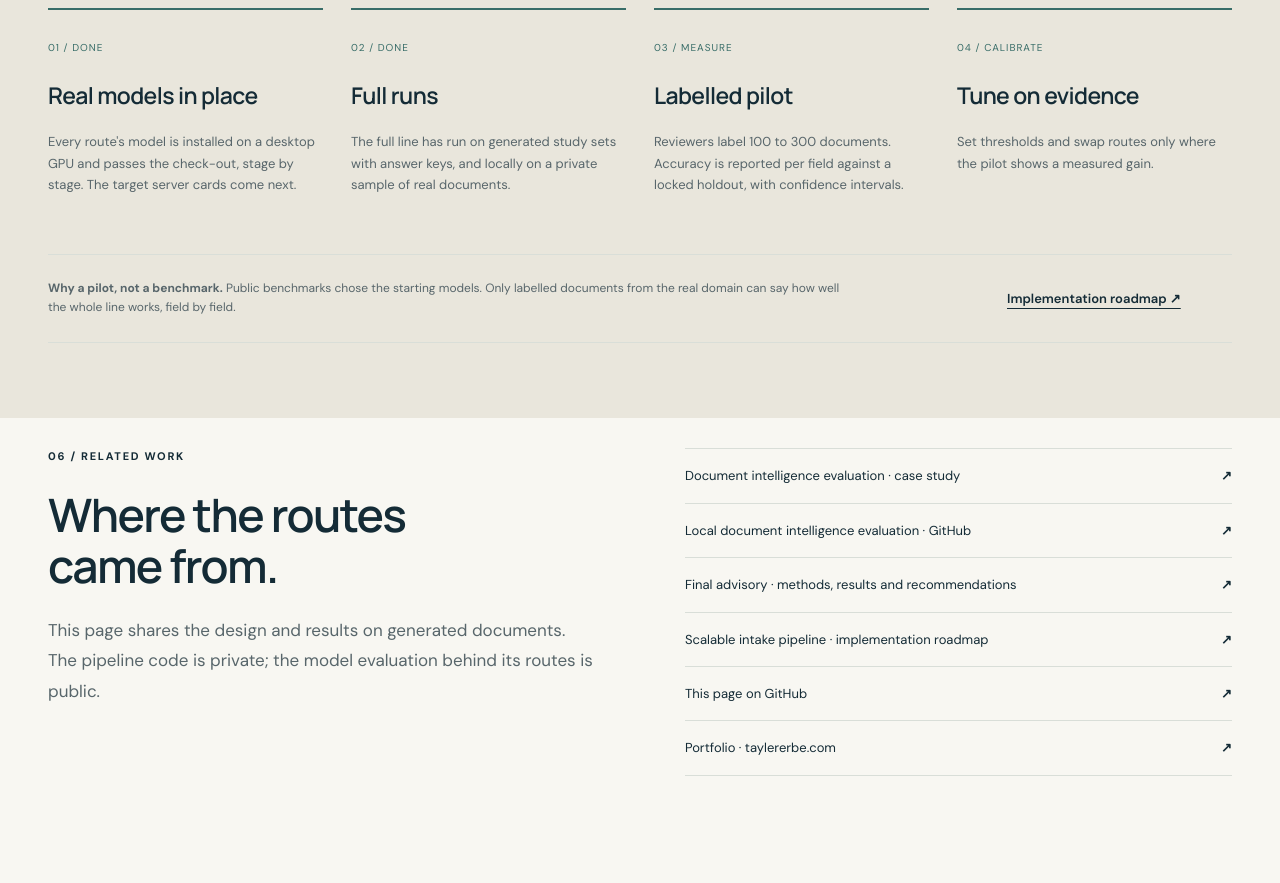
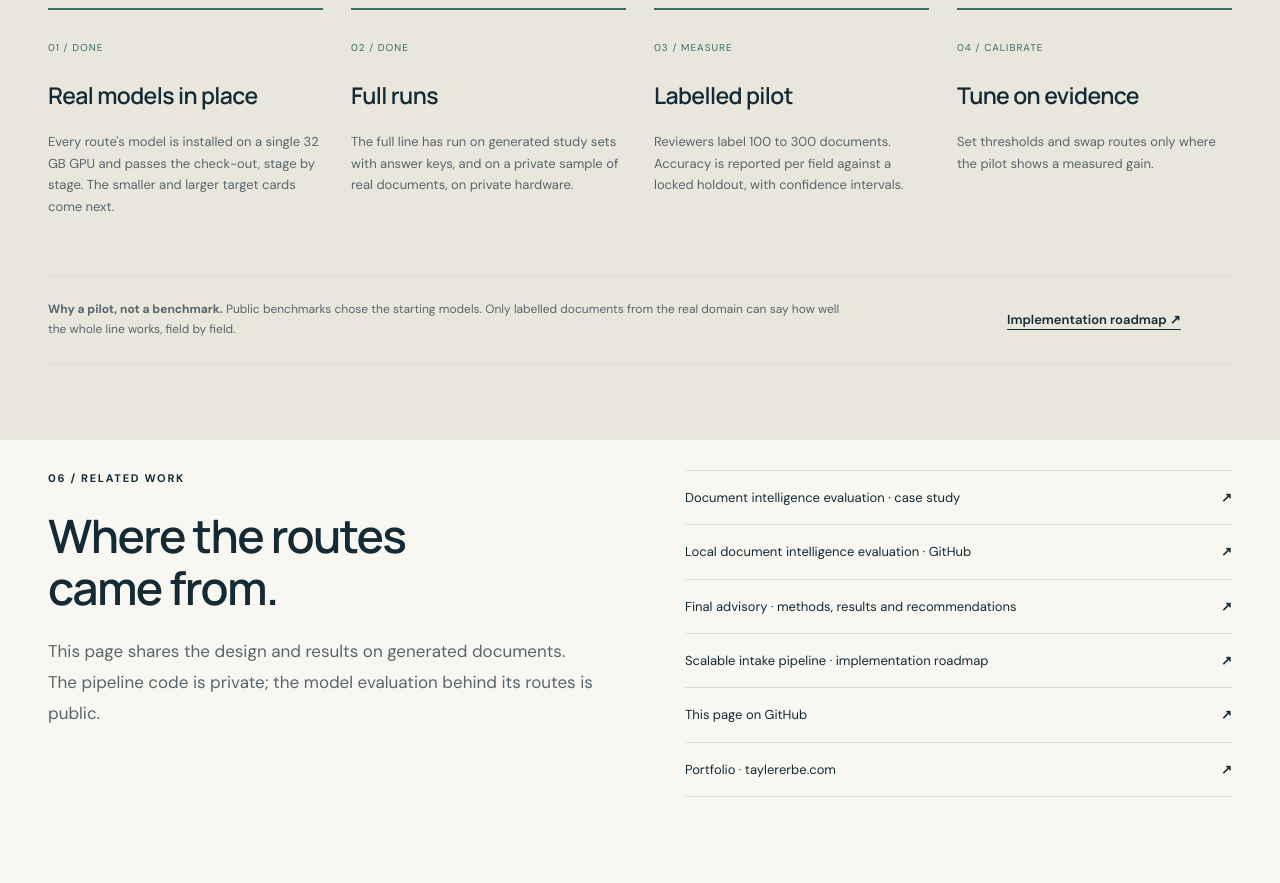
Before and after one commit to tayler-erbe/intake-pipeline-lab-public, a plain HTML site: page brief/index.html in a window 1280 px wide. Shown: the part 9700-10583 px from the top of the page. Drawn offline with Linux system fonts and the light colour scheme.

Commit message:
Describe where the real-document run happened as private hardware

```diff
--- a/brief/index.html
+++ b/brief/index.html
@@ -275,7 +275,7 @@
 <article><p class="route-id">SPEED</p><h3>Routing was faster, not slower</h3><p>Changing models between stages cost about 5 of the 75 minutes. The small parsers read tables and scanned pages many times faster than a large general model, which more than pays for the swaps.</p></article>
 <article><p class="route-id">SMALL CARD</p><h3>It fits, at a price</h3><p>The small-card set ran end to end inside 22.5 GB but lost about 12 points, almost all in the model that fills in the fields. That model is the one to replace before running on a 24 GB card.</p></article>
 </div>
-<div class="finding-note"><span class="note-symbol" aria-hidden="true">!</span><div><h3>What these numbers are, and are not.</h3><p>The documents are generated: fictional contracts, leases and purchase orders with scans, tables, charts and highlights, built so the right answers are known. The numbers compare designs with each other. They are not accuracy on real documents. The line has also run end to end on a private sample of real documents (869 pages in about two hours, before requests ran in parallel), on local hardware only. Nothing from those documents is published, and accuracy on them stays unmeasured until reviewers label them. Small-card times were measured on the larger card with memory capped, not on a 24 GB card. The generated tables were clean enough that all three table readers returned the same cells.</p></div></div>
+<div class="finding-note"><span class="note-symbol" aria-hidden="true">!</span><div><h3>What these numbers are, and are not.</h3><p>The documents are generated: fictional contracts, leases and purchase orders with scans, tables, charts and highlights, built so the right answers are known. The numbers compare designs with each other. They are not accuracy on real documents. The line has also run end to end on a private sample of real documents (869 pages in about two hours, before requests ran in parallel), on private hardware, with no outside service involved. Nothing from those documents is published, and accuracy on them stays unmeasured until reviewers label them. Small-card times were measured on the larger card with memory capped, not on a 24 GB card. The generated tables were clean enough that all three table readers returned the same cells.</p></div></div>
 </section>
 
 <section class="use-section" id="next">
@@ -285,8 +285,8 @@
 <div><p class="large-copy">The pipeline runs end to end with real models on one GPU, and its routing has been compared with a single large model on generated documents. Accuracy on real documents is not claimed. That comes from a labelled pilot, measured the way the model evaluation was.</p></div>
 </div>
 <div class="roadmap" style="margin-top:45px">
-<article><span>01 / DONE</span><h3>Real models in place</h3><p>Every route's model is installed on a desktop GPU and passes the check-out, stage by stage. The target server cards come next.</p></article>
-<article><span>02 / DONE</span><h3>Full runs</h3><p>The full line has run on generated study sets with answer keys, and locally on a private sample of real documents.</p></article>
+<article><span>01 / DONE</span><h3>Real models in place</h3><p>Every route's model is installed on a single 32 GB GPU and passes the check-out, stage by stage. The smaller and larger target cards come next.</p></article>
+<article><span>02 / DONE</span><h3>Full runs</h3><p>The full line has run on generated study sets with answer keys, and on a private sample of real documents, on private hardware.</p></article>
 <article><span>03 / MEASURE</span><h3>Labelled pilot</h3><p>Reviewers label 100 to 300 documents. Accuracy is reported per field against a locked holdout, with confidence intervals.</p></article>
 <article><span>04 / CALIBRATE</span><h3>Tune on evidence</h3><p>Set thresholds and swap routes only where the pilot shows a measured gain.</p></article>
 </div>
```
